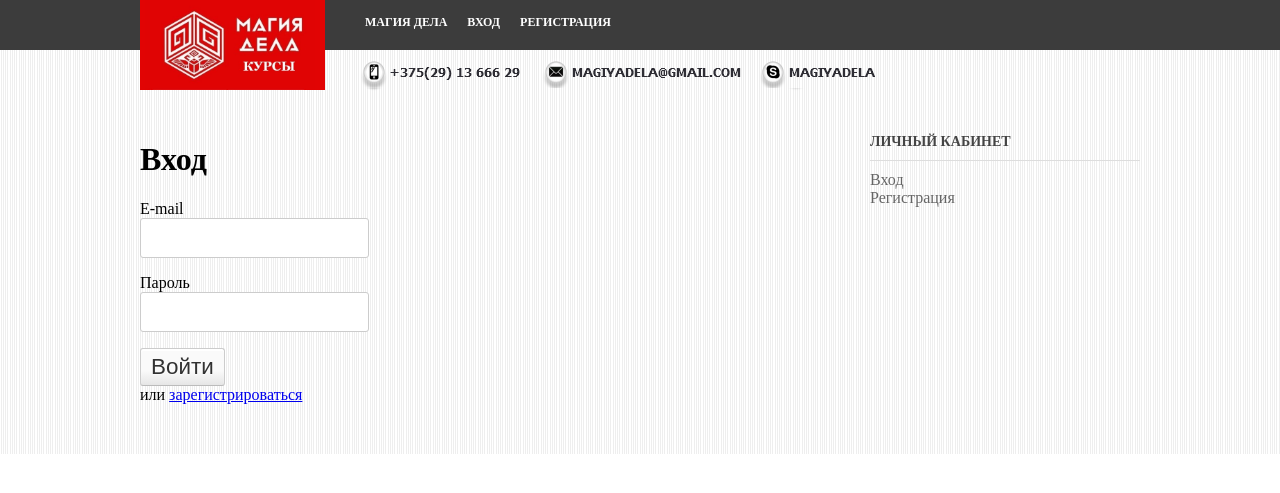
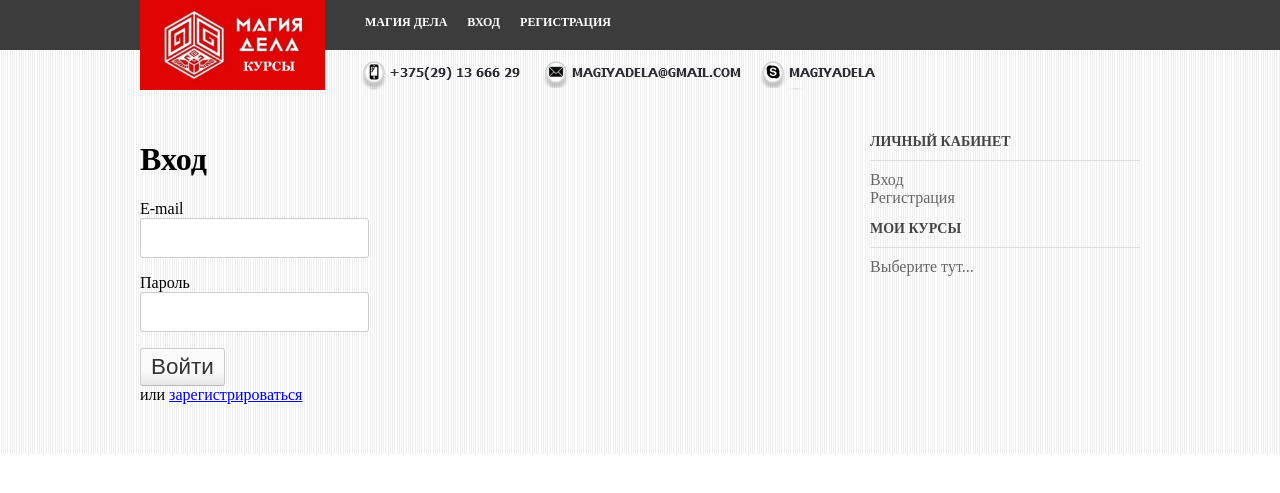
Before and after one commit to arhiza/kurs.magiyadela.com, a Django app: page /users/login/ in a window 1280 px wide. Shown: the top 493 px of the page. Run offline with Django 4.2, Linux system fonts and the light colour scheme; parts of the project's set-up code (start-up, migrations or seed data) failed here and were passed over.

Commit message:
refactoring menu queries

```diff
--- a/app_lessons/templates/base.html
+++ b/app_lessons/templates/base.html
@@ -104,33 +104,21 @@
 <ul>
     <li class="sidebox widget_nav_menu">
 	<h3 class="sidetitl">Личный кабинет</h3>
-        {% if request.user.is_authenticated %}
 	<div class="menu-stati-container">
 	    <ul class="menu">
-	        <li class="menu-item menu-item-type-custom menu-item-object-custom"><a href="{% url 'logout' %}">Выход</a></li>
-	        <li class="menu-item menu-item-type-custom menu-item-object-custom"><a href="{% url 'cabinet' %}">Поменять пароль</a></li>
+	    {% for name, url in request.right_menu %}
+                <li class="menu-item menu-item-type-custom menu-item-object-custom"><a href="{{ url }}">{{ name }}</a></li>
+            {% endfor %}
             </ul>
         </div>
 	<h3 class="sidetitl">Мои курсы</h3>
 	<div class="menu-stati-container">
 	    <ul class="menu">
-	        {% if request.user.to_courses.count > 0 %}
-	            {% for u_course in request.user.to_courses.all %}
-                        <li class="menu-item menu-item-type-custom menu-item-object-custom"><a href="{{ u_course.course.get_absolute_url }}">{{ u_course.course.name }}</a></li>
-	            {% endfor %}
-	        {% else %}
-                <li class="menu-item menu-item-type-taxonomy menu-item-object-category current-post-ancestor current-menu-parent current-post-parent"><a href="{% url 'all_courses' %}">Выберите тут...</a></li>
-                {% endif %}
+	        {% for name, url in request.my_courses_menu %}
+	            <li class="menu-item menu-item-type-custom menu-item-object-custom"><a href="{{ url }}">{{ name }}</a></li>
+	        {% endfor %}
             </ul>
         </div>
-        {% else %}
-	<div class="menu-stati-container">
-	    <ul class="menu">
-	        <li class="menu-item menu-item-type-custom menu-item-object-custom"><a href="{% url 'login' %}">Вход</a></li>
-	        <li class="menu-item menu-item-type-custom menu-item-object-custom"><a href="{% url 'registration' %}">Регистрация</a></li>
-            </ul>
-        </div>
-        {% endif %}
     </li>
 </ul>
 
--- a/app_lessons/templates/menu.html
+++ b/app_lessons/templates/menu.html
@@ -1,26 +1,20 @@
 {% load static %}
 
 		    <ul class="menu-tree parent-links">
-                       <li class="menu-item menu-item-type-post_type menu-item-object-page menu-item-type-custom menu-item-object-custom menu-item-home tappable">{% if request.is_mobile %}<img src='{% static "/images/Paper.png" %}' alt="menu-icon">{% endif %}<a href="http://magiyadela.com/">Магия дела</a></li>
-                       {% if request.user.is_authenticated %}
-                       <!-- li id="menu-item-2" class="menu-item menu-item-type-custom menu-item-object-custom menu-item-home menu-item-has-children menu-item-2"><a href="...">Мои курсы</a>
-                       ...
-                       </li -->
-                       <li class='menu-item menu-item-type-post_type menu-item-object-page menu-item-type-custom menu-item-object-custom menu-item-home tappable {% if request.user.to_courses.count > 0 %}menu-item-has-children has_children{% endif %}'>{% if request.is_mobile %}<img src='{% static "/images/Paper.png" %}' alt="menu-icon">{% endif %}<a href="{% url 'cabinet' %}">Личный кабинет</a>
-                       {% if request.user.to_courses.count > 0 %}
-                           <ul class="sub-menu">
-                           {% for u_course in request.user.to_courses.all %}
-                           <li class="menu-item menu-item-type-post_type menu-item-object-page menu-item-type-custom menu-item-object-custom menu-item-home tappable">{% if request.is_mobile %}<img src='{% static "/images/Paper.png" %}' alt="menu-icon">{% endif %}<a href="{{ u_course.course.get_absolute_url }}">{{ u_course.course.name }}</a></li>
-                           {% endfor %}
-                           </ul>
-                       {% endif %}
-                       </li>
-                       {% if request.user.is_staff %}
-                       <li class="menu-item menu-item-type-post_type menu-item-object-page menu-item-type-custom menu-item-object-custom menu-item-home tappable">{% if request.is_mobile %}<img src='{% static "/images/Paper.png" %}' alt="menu-icon">{% endif %}<a href="{% url 'admin:index' %}">Админка</a></li>
-                       {% endif %}
-                       <li class="menu-item menu-item-type-post_type menu-item-object-page menu-item-type-custom menu-item-object-custom menu-item-home tappable">{% if request.is_mobile %}<img src='{% static "/images/Paper.png" %}' alt="menu-icon">{% endif %}<a href="{% url 'logout' %}">ВЫХОД</a></li>
-                       {% else %}
-                       <li class="menu-item menu-item-type-post_type menu-item-object-page menu-item-type-custom menu-item-object-custom menu-item-home tappable">{% if request.is_mobile %}<img src='{% static "/images/Paper.png" %}' alt="menu-icon">{% endif %}<a href="{% url 'login' %}">Вход</a></li>
-                       <li class="menu-item menu-item-type-post_type menu-item-object-page menu-item-type-custom menu-item-object-custom menu-item-home tappable">{% if request.is_mobile %}<img src='{% static "/images/Paper.png" %}' alt="menu-icon">{% endif %}<a href="{% url 'registration' %}">Регистрация</a></li>
-                       {% endif %}
+		        {% for name, url, inner in request.main_menu %}
+		        <li class="menu-item menu-item-type-post_type menu-item-object-page menu-item-type-custom menu-item-object-custom menu-item-home tappable {% if inner %}menu-item-has-children has_children{% endif %}">
+		        {% if request.is_mobile %}<img src='{% static "/images/Paper.png" %}' alt="menu-icon">{% endif %}
+		        <a href="{{ url }}">{{ name }}</a>
+		            {% if inner %}
+		            <ul class="sub-menu">
+		                {% for name_inner, url_inner in inner %}
+		                <li class="menu-item menu-item-type-post_type menu-item-object-page menu-item-type-custom menu-item-object-custom menu-item-home tappable">
+		                {% if request.is_mobile %}<img src='{% static "/images/Paper.png" %}' alt="menu-icon">{% endif %}
+		                <a href="{{ url_inner }}">{{ name_inner }}</a>
+		                </li>
+		                {% endfor %}
+		            </ul>
+		            {% endif %}
+		        </li>
+		        {% endfor %}
                    </ul>
--- a/kurs_project/middleware/mobile_middleware.py
+++ b/kurs_project/middleware/mobile_middleware.py
@@ -1,3 +1,6 @@
+from django.urls import reverse
+
+
 class MobileMiddleware:
     def __init__(self, get_response):
         self.get_response = get_response
@@ -10,6 +13,30 @@ class MobileMiddleware:
         else:
             request.is_mobile = False
 
+        my_courses = request.user.to_courses.all() if request.user.is_authenticated else None
+
+        if my_courses:
+            my_courses_menu = [[course.course.name, course.course.get_absolute_url()] for course in my_courses]
+        else:
+            my_courses_menu = [["Выберите тут...", reverse("all_courses")]]
+
+        request.my_courses_menu = my_courses_menu
+
+        main_menu = [["Магия дела", "http://magiyadela.com/", None]]
+        if request.user.is_authenticated:
+            main_menu.append(["Личный кабинет", reverse("cabinet"), my_courses_menu])
+            if request.user.is_staff:
+                main_menu.append(["Админка", reverse("admin:index"), None])
+            main_menu.append(["Выход", reverse("logout"), None])
+            right_menu = [["Выход", reverse("logout")], ["Поменять пароль", reverse("cabinet")]]
+        else:
+            main_menu.append(["Вход", reverse("login"), None])
+            main_menu.append(["Регистрация", reverse("registration"), None])
+            right_menu = [["Вход", reverse("login")], ["Регистрация", reverse("registration")]]
+
+        request.main_menu = main_menu
+        request.right_menu = right_menu
+
         response = self.get_response(request)
 
         return response
```
Also changed, not shown: app_lessons/templates/menu_backup.html (added, +26 -0 lines).
